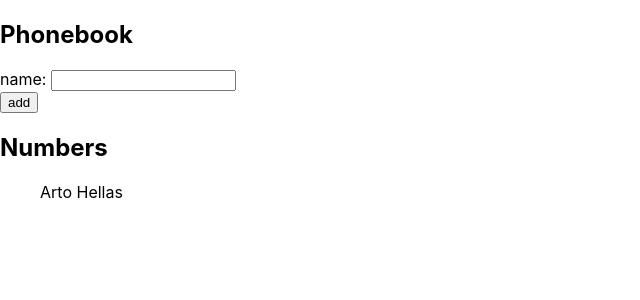
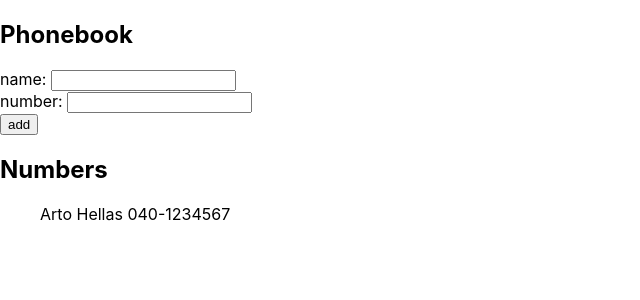
Before and after one commit to DanielZheng916/FullStackOpen, a React (Create React App) app in the folder part2/phonebook/: page / in a window 1280 px wide. Shown: the top 300 px of the page, without its empty margins (0-640 px from the left). Built offline with nearby package versions, Linux system fonts and the light colour scheme.

Commit message:
Exercises 2.8 add number

```diff
--- a/part2/phonebook/src/App.js
+++ b/part2/phonebook/src/App.js
@@ -5,19 +5,21 @@ import { useState } from 'react'
 
 const App = () => {
   const [persons, setPersons] = useState([
-    { name: 'Arto Hellas' }
+    { name: 'Arto Hellas', number: '040-1234567' }
   ])
   const [newName, setNewName] = useState('')
+  const [newNumber, setNewNumber] = useState('')
 
   const addPerson = (event) => {
     event.preventDefault();
-    const newPerson = { name: newName};
+    const newPerson = { name: newName, number: newNumber};
     if (havePerson(persons, newPerson)) {
       alert(`${newName} is already added to phonebook`)
     } else {
       setPersons(persons.concat(newPerson));
     }
     setNewName('');
+    setNewNumber('');
   }
 
   const havePerson = (persons, newPerson) => {
@@ -35,12 +37,19 @@ const App = () => {
     setNewName(event.target.value);
   }
 
+  const changeNewNumber = (event) => {
+    setNewNumber(event.target.value);
+  }
+
   return (
     <div>
       <h2>Phonebook</h2>
       <form>
         <div>
           name: <input onChange={changeNewName} value={newName}/>
+        </div>
+        <div>
+          number: <input onChange={changeNewNumber} value={newNumber} />
         </div>
         <div>
           <button type="submit" onClick={addPerson}>add</button>
@@ -56,7 +65,7 @@ const App = () => {
 
 const Person = (props) => {
   return (
-    <div>{props.person.name}</div>
+    <div>{props.person.name} {props.person.number}</div>
   )
 }
 
```
